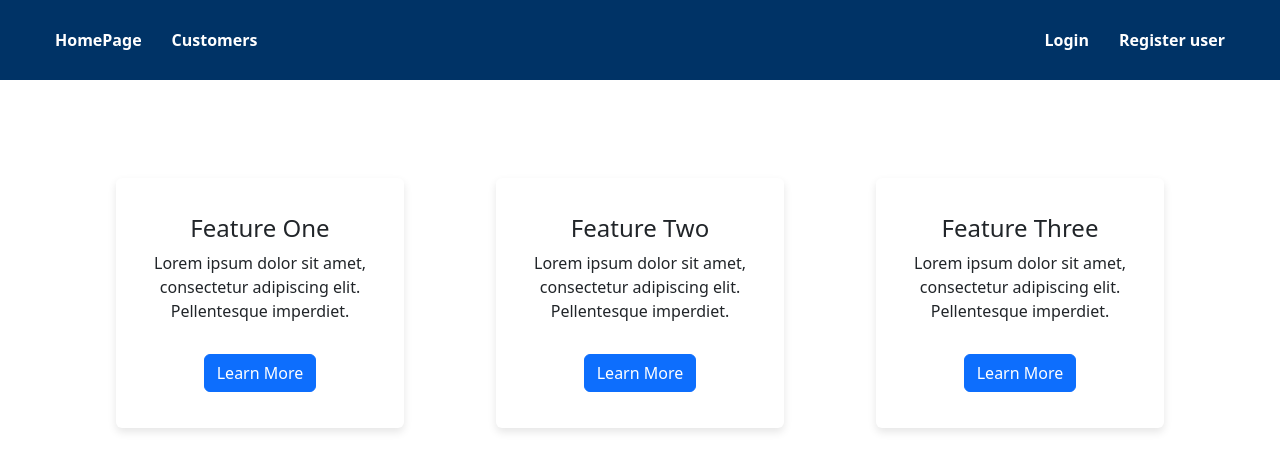
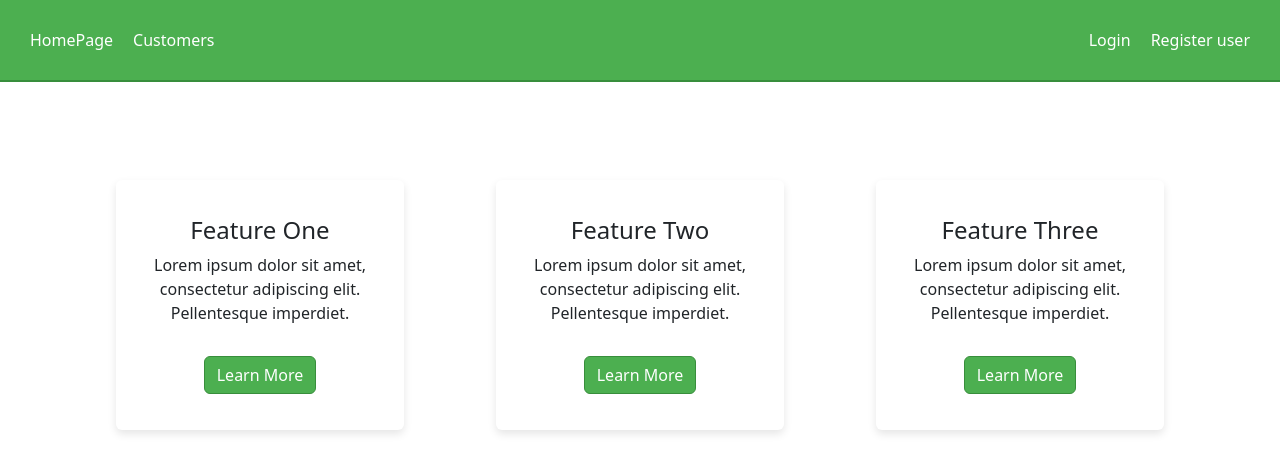
Before and after one commit to kfurjan/NKS-React-App, a React (Create React App) app: page / in a window 1280 px wide. Shown: the top 472 px of the page. Built offline with nearby package versions, Linux system fonts and the light colour scheme.

Commit message:
UX improvements

```diff
--- a/src/App.css
+++ b/src/App.css
@@ -1,5 +1,10 @@
+
 .App {
   text-align: center;
+  font-family: 'Roboto', sans-serif;
+  background-color: #f5f5f5;
+  color: #333;
+  min-height: 100vh;
 }
 
 .App-logo {
@@ -7,32 +12,40 @@
   pointer-events: none;
 }
 
-@media (prefers-reduced-motion: no-preference) {
-  .App-logo {
-    animation: App-logo-spin infinite 20s linear;
-  }
-}
-
 .App-header {
-  background-color: #282c34;
-  min-height: 100vh;
+  background-color: #4caf50; /* Green color */
+  padding: 20px;
   display: flex;
   flex-direction: column;
   align-items: center;
   justify-content: center;
-  font-size: calc(10px + 2vmin);
-  color: white;
 }
 
 .App-link {
-  color: #61dafb;
+  color: #ffffff; /* White color for links */
+  text-decoration: none;
+  margin: 0 10px;
 }
 
-@keyframes App-logo-spin {
-  from {
-    transform: rotate(0deg);
-  }
-  to {
-    transform: rotate(360deg);
-  }
+.App-link:hover {
+  color: #c8e6c9; /* Light green color for hover */
 }
+
+button {
+  background-color: #388e3c;
+  border: none;
+  color: white;
+  padding: 10px 20px;
+  text-align: center;
+  text-decoration: none;
+  display: inline-block;
+  font-size: 16px;
+  margin: 4px 2px;
+  cursor: pointer;
+  border-radius: 4px;
+  transition: background-color 0.3s;
+}
+
+button:hover {
+  background-color: #2e7d32;
+}
--- a/src/components/CustomersTable.css
+++ b/src/components/CustomersTable.css
@@ -1,111 +1,57 @@
+
+.table {
+  width: 100%;
+  border-collapse: collapse;
+  margin: 20px 0;
+  font-size: 18px;
+  text-align: left;
+}
+
+.table th, .table td {
+  border: 1px solid #ddd;
+  padding: 12px 15px;
+}
+
+.table th {
+  background-color: #388e3c;
+  color: white;
+  text-align: left;
+}
+
+.table tr:nth-child(even) {
+  background-color: #f2f2f2;
+}
+
+.table tr:hover {
+  background-color: #ddd;
+}
+
+.table td {
+  color: #333;
+}
+
 .table-container {
-  max-width: 1200px;
-  margin: 20px auto;
-  display: flex;
-  flex-direction: column;
-  align-items: center;
   padding: 20px;
-  background: #fff;
-  box-shadow: 0 0 20px rgba(0, 0, 0, 0.1);
+  background-color: #fff;
+  box-shadow: 0 0 10px rgba(0, 0, 0, 0.1);
   border-radius: 8px;
 }
 
-.table-title {
-  font-size: 2.5rem;
-  margin-bottom: 20px;
-  color: #333;
-  text-align: center;
+.table-controls {
+  display: flex;
+  justify-content: flex-end;
+  margin-bottom: 10px;
 }
 
-.customers-table {
-  width: 100%;
-  border-collapse: collapse;
-  margin-bottom: 20px;
+.page-size {
+  display: flex;
+  align-items: center;
 }
 
-.customers-table th, .customers-table td {
-  border: 1px solid #ddd;
-  padding: 12px;
-  text-align: left;
-}
-
-.customers-table th {
-  background-color: #f8f9fa;
-  cursor: pointer;
-  transition: background-color 0.3s ease;
-}
-
-.customers-table th:hover {
-  background-color: #e9ecef;
-}
-
-.customers-table tbody tr:hover {
-  background-color: #f1f1f1;
-}
-
-.pagination, .page-size {
-  display: flex;
-  justify-content: center;
-  margin-bottom: 20px;
-}
-
-.pagination button, .page-size button {
-  padding: 10px 16px;
-  margin: 0 8px;
-  border: 1px solid #007bff;
-  background-color: #fff;
-  color: #007bff;
-  cursor: pointer;
-  transition: background-color 0.3s ease, color 0.3s ease;
-  border-radius: 4px;
-}
-
-.pagination button:hover, .page-size button:hover {
-  background-color: #e7f1ff;
-}
-
-.pagination button.current-page, .page-size button.selected-page-size {
-  background-color: #007bff;
-  color: #fff;
-}
-
-.pagination button:disabled, .page-size button:disabled {
-  opacity: 0.5;
-  cursor: not-allowed;
-}
-
-.current-page, .selected-page-size {
-  font-weight: bold;
-}
-
-.clickable {
-  cursor: pointer;
-}
-
-.clickable:hover {
-  background-color: #f0f0f0;
+.page-size .btn {
+  margin-left: 5px;
 }
 
 .search-bar {
-  width: 100%;
-  padding: 12px;
   margin-bottom: 20px;
-  border: 1px solid #ddd;
-  border-radius: 4px;
-  box-sizing: border-box;
-  background-color: white;
 }
-
-@media (max-width: 600px) {
-  .table-container {
-    padding: 10px;
-  }
-
-  .customers-table th, .customers-table td {
-    padding: 8px;
-  }
-
-  .pagination button, .page-size button, .search-bar {
-    padding: 8px 12px;
-  }
-}
--- a/src/components/CustomersTable.jsx
+++ b/src/components/CustomersTable.jsx
@@ -93,35 +93,46 @@ const CustomersTable = ({ isAuthenticated }) => {
     if (!isAuthenticated) return;
 
     try {
-      const token = localStorage.getItem('token');
+      const token = localStorage.getItem("token");
       const config = {
-        headers: { Authorization: `Bearer ${token}` }
+        headers: { Authorization: `Bearer ${token}` },
       };
 
-      const billsResponse = await axios.get(`http://localhost:3000/Bill?customerId=${customer.id}`, config);
+      const billsResponse = await axios.get(
+        `http://localhost:3000/Bill?customerId=${customer.id}`,
+        config
+      );
       const bills = billsResponse.data;
 
-      const billsWithCardDetails = await Promise.all(bills.map(async (bill) => {
+      const billsWithCardDetails = await Promise.all(
+        bills.map(async (bill) => {
           if (!bill.creditCardId) {
             return {
               ...bill,
               creditCardType: "No credit card",
               cardNumber: "N/A",
-            expiration: "N/A"
+              expiration: "N/A",
             };
           }
-        const creditCardResponse = await axios.get(`http://localhost:3000/CreditCard/${bill.creditCardId}`, config);
+          const creditCardResponse = await axios.get(
+            `http://localhost:3000/CreditCard/${bill.creditCardId}`,
+            config
+          );
           const creditCard = creditCardResponse.data;
 
           return {
             ...bill,
             creditCardType: creditCard.type,
             cardNumber: creditCard.cardNumber,
-          expiration: `${creditCard.expirationMonth}/${creditCard.expirationYear}`
+            expiration: `${creditCard.expirationMonth}/${creditCard.expirationYear}`,
           };
-      }));
+        })
+      );
 
-      openAccountDetailsDialog(billsWithCardDetails, `${customer.name} ${customer.surname}`);
+      openAccountDetailsDialog(
+        billsWithCardDetails,
+        `${customer.name} ${customer.surname}`
+      );
     } catch (error) {
       console.error("Failed to fetch account details:", error);
     }
@@ -149,6 +160,31 @@ const CustomersTable = ({ isAuthenticated }) => {
         value={searchQuery}
         onChange={handleSearch}
       />
+      <div className="table-controls">
+        <div className="page-size">
+          <Button
+            className={pageSize === 10 ? "selected-page-size" : ""}
+            onClick={() => handlePageSizeChange(10)}
+            variant="outline-primary"
+          >
+            10
+          </Button>
+          <Button
+            className={pageSize === 20 ? "selected-page-size" : ""}
+            onClick={() => handlePageSizeChange(20)}
+            variant="outline-primary"
+          >
+            20
+          </Button>
+          <Button
+            className={pageSize === 50 ? "selected-page-size" : ""}
+            onClick={() => handlePageSizeChange(50)}
+            variant="outline-primary"
+          >
+            50
+          </Button>
+        </div>
+      </div>
       <Table striped bordered hover className="customers-table">
         <thead>
           <tr>
@@ -237,7 +273,9 @@ const CustomersTable = ({ isAuthenticated }) => {
               key={pageNumber}
               onClick={() => handlePageChange(pageNumber)}
               className={currentPage === pageNumber ? "current-page" : ""}
-              variant={currentPage === pageNumber ? "primary" : "outline-primary"}
+              variant={
+                currentPage === pageNumber ? "primary" : "outline-primary"
+              }
             >
               {pageNumber}
             </Button>
@@ -251,29 +289,6 @@ const CustomersTable = ({ isAuthenticated }) => {
           Next
         </Button>
       </div>
-      <div className="page-size">
-        <Button
-          className={pageSize === 10 ? "selected-page-size" : ""}
-          onClick={() => handlePageSizeChange(10)}
-          variant="outline-primary"
-        >
-          10
-        </Button>
-        <Button
-          className={pageSize === 20 ? "selected-page-size" : ""}
-          onClick={() => handlePageSizeChange(20)}
-          variant="outline-primary"
-        >
-          20
-        </Button>
-        <Button
-          className={pageSize === 50 ? "selected-page-size" : ""}
-          onClick={() => handlePageSizeChange(50)}
-          variant="outline-primary"
-        >
-          50
-        </Button>
-      </div>
     </Container>
   );
 };
--- a/src/components/Header.css
+++ b/src/components/Header.css
@@ -1,104 +1,18 @@
+
 .header {
-    background-color: #003366;
-    color: white;
-    padding: 20px 40px;
-  }
-
-  .navbar {
-    display: flex;
-    justify-content: space-between;
-    align-items: center;
-    max-width: 1200px;
-    margin: 0 auto;
-  }
-
-.nav-links a,
-.auth-links a,
-.logout-btn {
-  font-size: 1rem;
+  background-color: #4caf50; /* Green color */
+  padding: 20px;
   color: white;
-  text-decoration: none;
-  padding: 10px 15px;
-  font-weight: bold;
-  position: relative;
-  overflow: hidden;
-  transition: color 0.3s ease;
-  background-color: transparent;
-  border: none;
-  cursor: pointer;
+  text-align: center;
+  border-bottom: 2px solid #388e3c;
 }
 
-.nav-links a::before,
-.auth-links a::before,
-.logout-btn::before {
-  content: '';
-  position: absolute;
-  width: 0;
-  height: 2px;
-  bottom: 0;
-  left: 50%;
-  background-color: white;
-  transition: all 0.3s ease;
-  transform: translateX(-50%);
+.header a {
+  color: #ffffff; /* White color for links */
+  text-decoration: none;
+  margin: 0 10px;
 }
 
-  .nav-links a:hover::before,
-  .auth-links a:hover::before,
-  .logout-btn:hover::before {
-    width: 100%;
-    left: 0;
-    transform: translateX(0%);
-  }
-
-  .nav-links a:hover,
-  .auth-links a:hover,
-  .logout-btn:hover {
-    color: #00bfff;
-  }
-
-  .auth-links .button {
-    background-color: #007bff;
-    border-radius: 5px;
-    transition: background-color 0.3s ease, transform 0.3s ease;
-  }
-
-  .auth-links .button:hover {
-    background-color: #0056b3;
-    transform: scale(1.05);
-  }
-
-  .user-info {
-    display: flex;
-    align-items: center;
-    gap: 15px;
-  }
-
-  .user-info span {
-    color: white;
-    margin-right: 10px;
-  }
-
-  .profile-image {
-    width: 40px;
-    height: 40px;
-    border-radius: 50%;
-    object-fit: cover;
-  }
-
-  @media (max-width: 768px) {
-    .navbar {
-      flex-direction: column;
-    }
-
-    .nav-links,
-    .auth-links {
-      display: flex;
-      justify-content: center;
-      width: 100%;
-    }
-
-    .nav-links a,
-    .auth-links a {
-      margin: 5px;
-    }
-  }
+.header a:hover {
+  color: #c8e6c9; /* Light green color for hover */
+}
--- a/src/index.css
+++ b/src/index.css
@@ -1,13 +1,51 @@
+
 body {
   margin: 0;
-  font-family: -apple-system, BlinkMacSystemFont, 'Segoe UI', 'Roboto', 'Oxygen',
-    'Ubuntu', 'Cantarell', 'Fira Sans', 'Droid Sans', 'Helvetica Neue',
-    sans-serif;
+  font-family: 'Roboto', sans-serif;
   -webkit-font-smoothing: antialiased;
   -moz-osx-font-smoothing: grayscale;
+  background-color: #f5f5f5;
+  color: #333;
 }
 
 code {
   font-family: source-code-pro, Menlo, Monaco, Consolas, 'Courier New',
     monospace;
 }
+
+/* Override Bootstrap Button Styles */
+.btn {
+  background-color: #4caf50 !important; /* Green background */
+  border-color: #388e3c !important; /* Green border */
+  color: white !important;
+}
+
+.btn:hover, .btn:focus, .btn:active {
+  background-color: #388e3c !important; /* Darker green on hover */
+  border-color: #2e7d32 !important; /* Darker green border on hover */
+}
+
+.btn:disabled, .btn.disabled {
+  background-color: #a5d6a7 !important; /* Light green for disabled buttons */
+  border-color: #a5d6a7 !important; /* Light green border for disabled buttons */
+  color: #fff !important;
+}
+
+/* Override Bootstrap Table Pagination Styles */
+.page-link {
+  color: #4caf50 !important; /* Green text */
+}
+
+.page-link:hover, .page-link:focus {
+  color: #388e3c !important; /* Darker green text on hover */
+}
+
+.page-item.active .page-link {
+  background-color: #4caf50 !important; /* Green background */
+  border-color: #388e3c !important; /* Green border */
+  color: white !important;
+}
+
+.page-item.disabled .page-link {
+  color: #a5d6a7 !important; /* Light green for disabled page link */
+}
--- a/src/redux/store.js
+++ b/src/redux/store.js
@@ -7,8 +7,8 @@ const rootReducer = combineReducers({
 });
 
 const store = createStore(
-    rootReducer,
-    applyMiddleware(thunk)
-  );
+  rootReducer,
+  applyMiddleware(thunk)
+);
 
 export default store;
```
Also changed, not shown: public/index.html (+4 -4 lines). Lines whose indentation alone changed are shown as unchanged.
